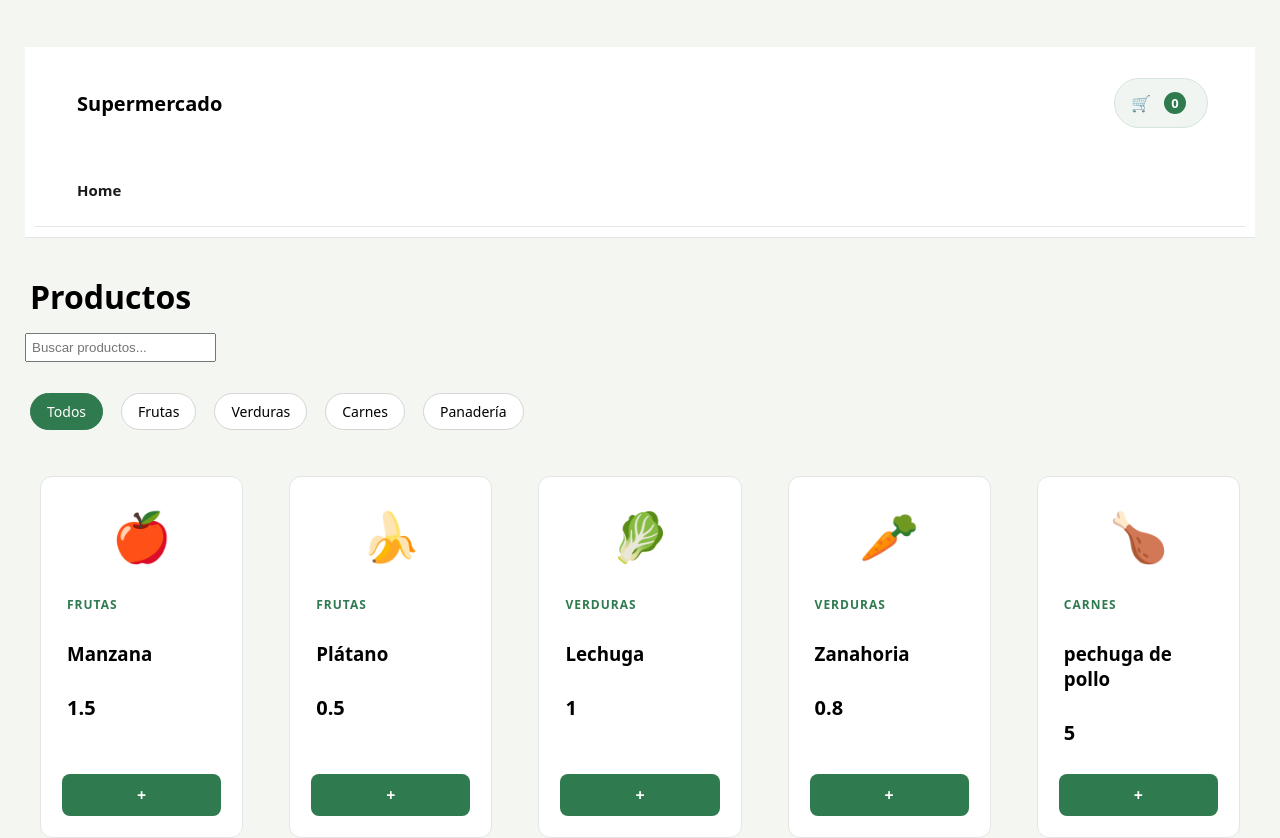
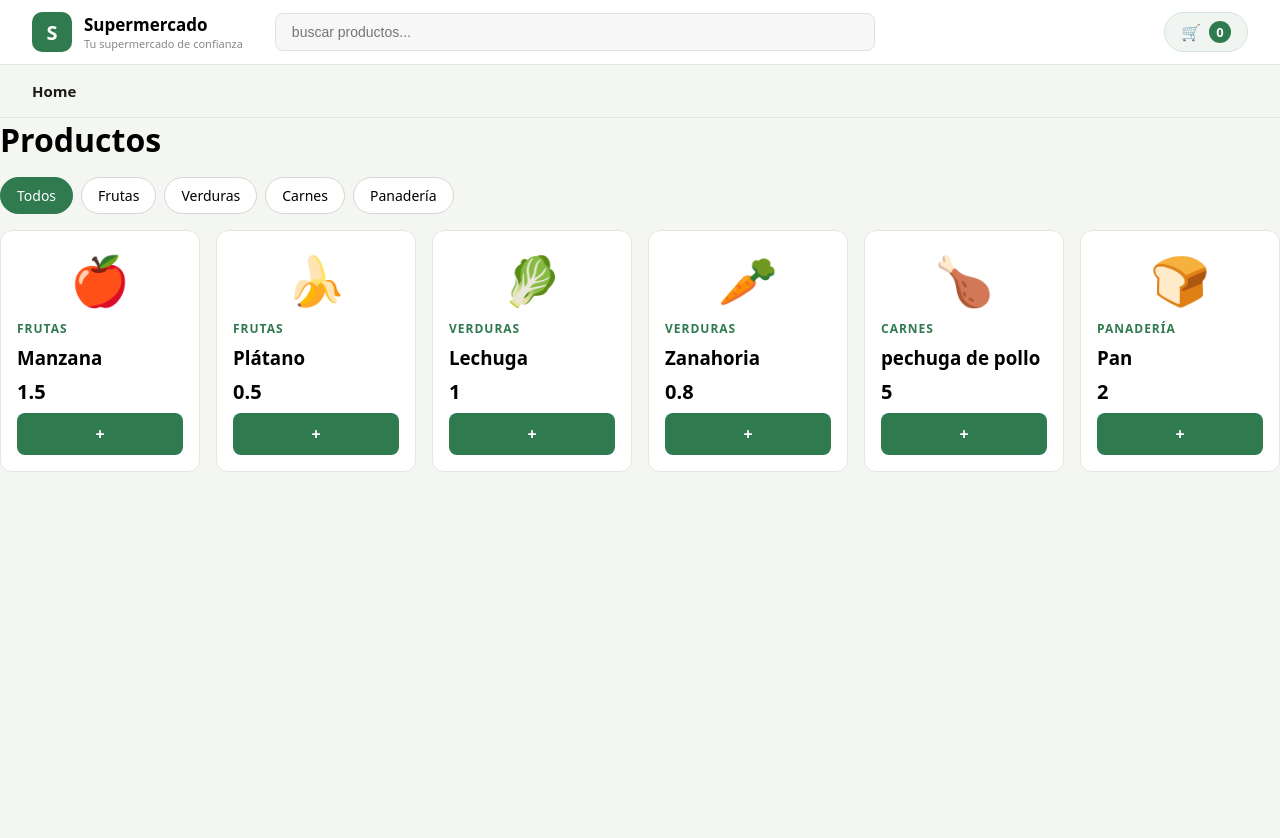
Before and after one commit to davidarranz7/SuperMercado, an Angular app: page / in a window 1280 px wide. Shown: the top 838 px of the page. After the commit the page ends 800 px from the top, so only its background shows below. Built offline with nearby package versions, Linux system fonts and the light colour scheme.

Commit message:
ajustando margenes

```diff
--- a/src/app/app.css
+++ b/src/app/app.css
@@ -1,19 +1,63 @@
 /* Parte superior */
 header {
+  display: flex;
+  align-items: center;
+  gap: 32px;
+  padding: 12px 32px;
   background-color: #ffffff; /* fondo blanco */
   border-bottom: 1px solid #e5e5e5; /* linea fina que separa la barra del resto */
 }
 
-.header-superior {
+
+.logo {
   display: flex;
   align-items: center;
-  justify-content: space-between;
-  padding: 16px 32px;
+  gap: 12px;
+  flex-shrink: 0;
 }
 
-.logo {
+.logo-icono {
+  width: 40px;
+  height: 40px;
+  background-color: #2f7a4f; /* color de fondo verde */
+  color: #ffffff; /* color del texto blanco */
+  border-radius: 10px;
+  display: flex;
+  align-items: center;
+  justify-content: center;
   font-size: 20px;
   font-weight: 700;
+}
+
+.logo-texto {
+  display: flex;
+  flex-direction: column;
+}
+
+.logo-nombre {
+  font-size: 17px;
+  font-weight: 700;
+}
+
+.logo-slogan {
+  font-size: 11px;
+  color: #888; /* color gris para el slogan */
+}
+
+.buscador {
+  flex: 1;
+  max-width: 600px;
+  padding: 10px 16px;
+  border: 1px solid #e0e0e0;
+  border-radius: 8px;
+  background-color: #f7f7f7;
+  font-size: 14px;
+}
+
+.buscador:focus {
+  outline: none;
+  border-color: #2f7a4f; /* color verde al enfocar */
+  background-color: #ffffff; /* fondo blanco al enfocar */
 }
 
 /* Barra de navegacion de arriba*/
@@ -40,6 +84,7 @@ nav a:hover {
 
 .boton-carrito {
   display: flex;
+  margin-left: auto; /* empuja el boton hacia la derecha */
   align-items: center;
   gap: 8px;
   background-color: #f0f5f2;
--- a/src/app/app.html
+++ b/src/app/app.html
@@ -1,15 +1,22 @@
 <header>
-  <div class="header-superior">
-    <span class="logo">Supermercado</span>
-    <button class="boton-carrito" (click)="alternarPanel()">
-      🛒 <span class="contador">{{ carritoService.cantidadTotal() }}</span>
-    </button>
+  <div class="logo">
+    <div class="logo-icono">S</div>
+    <div class="logo-texto">
+      <span class="logo-nombre">Supermercado</span>
+      <span class="logo-slogan">Tu supermercado de confianza</span>
+    </div>
   </div>
 
-  <nav>
-    <a routerLink="/">Home</a>
-  </nav>
+  <input class="buscador" type="text" placeholder="buscar productos..."#buscadorInput (input)="productoService.busqueda.set(buscadorInput.value)">
+  <button class="boton-carrito" (click)="alternarPanel()">
+    🛒 <span class="contador">{{ carritoService.cantidadTotal() }}</span>
+  </button>
 </header>
+
+<nav>
+  <a routerLink="/">Home</a>
+</nav>
+
 
 @if (panelAbierto()) {
   <div class="panel">
--- a/src/app/app.ts
+++ b/src/app/app.ts
@@ -2,6 +2,7 @@ import { Component, signal, inject } from '@angular/core';
 import { CurrencyPipe } from '@angular/common';
 import { RouterOutlet, RouterLink } from '@angular/router';
 import { CarritoService } from './services/carrito';
+import { Productos } from './services/productos';
 
 @Component({
   selector: 'app-root',
@@ -12,6 +13,8 @@ import { CarritoService } from './services/carrito';
 export class App {
   protected readonly title = signal('supermercado');
   protected carritoService = inject(CarritoService);
+  protected productoService = inject(Productos);
+
   protected panelAbierto = signal(false);
 
   alternarPanel() {
--- a/src/app/pages/home/home.html
+++ b/src/app/pages/home/home.html
@@ -1,15 +1,12 @@
 <h1>Productos</h1>
-
-<input #buscadorInput type="text" placeholder="Buscar productos..." (input)="busqueda.set(buscadorInput.value)">
-
 <div class="categorias">
-    @for (cat of categorias; track cat) {
-        <button [class.activo]="categoriaActiva() === cat" (click)="categoriaActiva.set(cat)">{{ cat }}</button>
+    @for (cat of productoService.categorias; track cat) {
+        <button [class.activo]="productoService.categoriaActiva() === cat" (click)="productoService.categoriaActiva.set(cat)">{{ cat }}</button>
     }
 </div>
 
 <div class="grid-productos">
-    @for (producto of productosFiltrados(); track producto.id) {
+    @for (producto of productoService.productosFiltrados(); track producto.id) {
         <app-producto-card [producto]="producto" />
     }
 </div>
--- a/src/app/pages/home/home.ts
+++ b/src/app/pages/home/home.ts
@@ -1,4 +1,4 @@
-import { Component, inject, signal, computed } from '@angular/core';
+import { Component, inject } from '@angular/core';
 import { Productos } from '../../services/productos';
 import { ProductoCard } from '../../components/producto-card/producto-card';
 
@@ -9,22 +9,5 @@ import { ProductoCard } from '../../components/producto-card/producto-card';
   styleUrl: './home.css',
 })
 export class Home {
-  protected productosService = inject(Productos);
-
-  protected busqueda = signal('');
-  protected categoriaActiva = signal('Todos');
-
-  protected productosFiltrados = computed(() => {
-    const texto = this.busqueda().toLowerCase();
-    const categoria = this.categoriaActiva();
-
-    return this.productosService.productos.filter((producto) => {
-      const coincideTexto = producto.nombre.toLowerCase().includes(texto);
-      const coincideCategoria = categoria === 'Todos' || producto.categoria === categoria;
-
-      return coincideTexto && coincideCategoria;
-    });
-  });
-
-  protected categorias = ['Todos', 'Frutas', 'Verduras', 'Carnes', 'Panadería'];
+  protected productoService = inject(Productos);
 }
--- a/src/app/services/productos.ts
+++ b/src/app/services/productos.ts
@@ -1,4 +1,4 @@
-import { Injectable } from '@angular/core';
+import { Injectable, signal, computed } from '@angular/core';
 import { Producto } from '../models/producto';
 
 @Injectable({
@@ -15,4 +15,21 @@ export class Productos {
     { id: 5, nombre: 'pechuga de pollo', categoria: 'Carnes', precio: 5.0, icono: '🍗' },
     {id: 6, nombre: 'Pan', categoria: 'Panadería', precio: 2.0, icono: '🍞' },
   ];
+
+  readonly categorias = ['Todos', 'Frutas', 'Verduras', 'Carnes', 'Panadería'];
+
+  readonly busqueda = signal('');
+  readonly categoriaActiva = signal('Todos');
+
+  readonly productosFiltrados = computed(() => {
+    const texto = this.busqueda().toLowerCase();
+    const categoria = this.categoriaActiva();
+
+    return this.productos.filter((producto) => {
+      const coincideTexto = producto.nombre.toLowerCase().includes(texto);
+      const coincideCategoria = categoria === 'Todos' || producto.categoria === categoria;
+
+      return coincideTexto && coincideCategoria;
+    });
+  });
 }
--- a/src/styles.css
+++ b/src/styles.css
@@ -1,8 +1,8 @@
 * /* esto seria el selecotr universal*/
 {
-  box-sizing: border-box;
-  margin: 5px;
-  padding: 5px;
+  box-sizing:border-box;
+  margin: 0px;
+  padding: 0px;
 }
 
 body {
```
Also changed, not shown: 1 other file (tests, documents, lock files or other folders).
